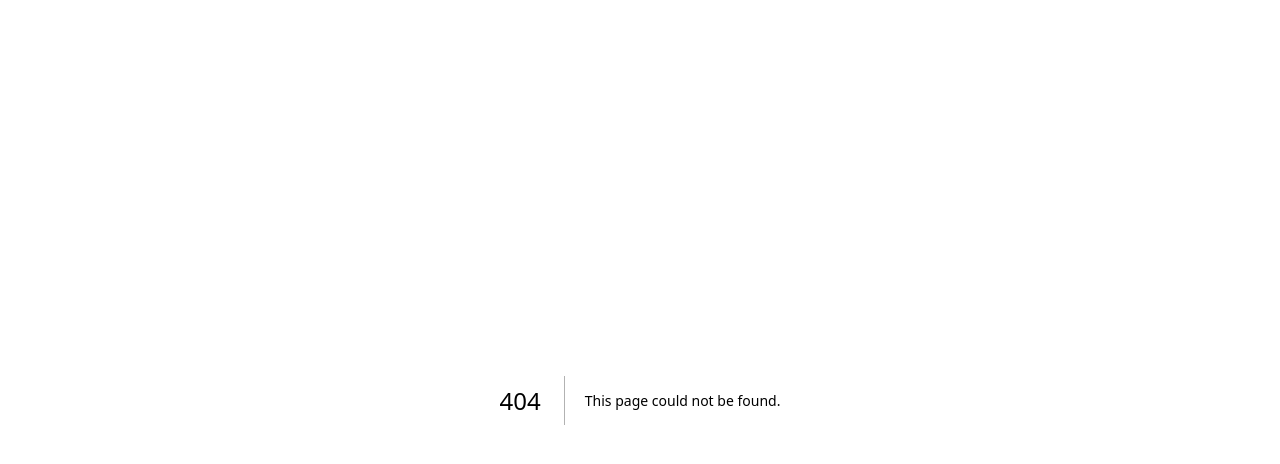
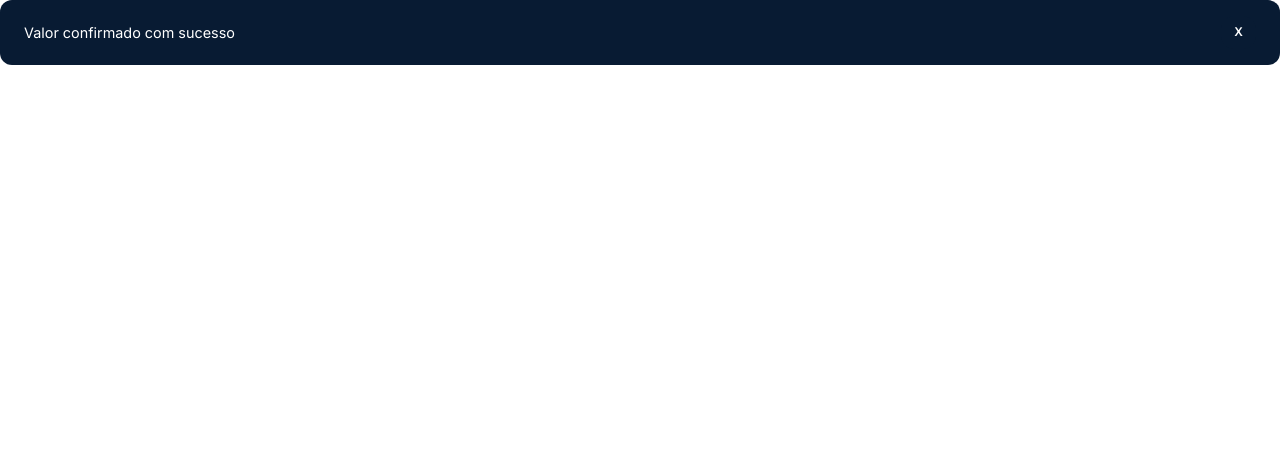
Before and after one commit to almt00/savee, a Next.js app: page /teste in a window 1280 px wide. Before the commit this address had no page. Shown: the top 464 px of the page. Built offline with nearby package versions, Linux system fonts and the light colour scheme.

Commit message:
[Design system] Toaster Fixes #56

```diff
--- /dev/null
+++ b/components/elements/Toaster.js
@@ -0,0 +1,38 @@
+import { styled } from '@stitches/react';
+import Button from './Button';
+import { Cross1Icon } from '@radix-ui/react-icons';
+
+const Toaster = () => {
+
+  return (
+    <Container>
+      <BannerText>Valor confirmado com sucesso</BannerText>
+      <Cross>X</Cross>
+    </Container>
+  );
+};
+
+const BannerText = styled('p', {
+  color: '$white',
+  fontSize: '$normal',
+  fontWeight: '$normal',
+  alignSelf: 'center'
+});
+
+const Container = styled('div', {
+  backgroundColor: '$black',
+  borderRadius: '12px',
+  padding: '1rem 1.5rem',
+  display: 'flex',
+  justifyContent: 'space-between'
+});
+const Cross = styled(Button,{
+    backgroundColor: "$black",
+    color: "$white",
+    "&:active": {
+        border: "1px solid $muted",
+        backgroundColor: '$black',
+      },
+})
+
+export default Toaster;
--- /dev/null
+++ b/pages/teste.js
@@ -0,0 +1,10 @@
+import Toaster from "../components/elements/Toaster";
+
+export default function Teste(){
+    return(
+    <div>
+        <Toaster/>
+    </div>
+   )
+
+}
```
